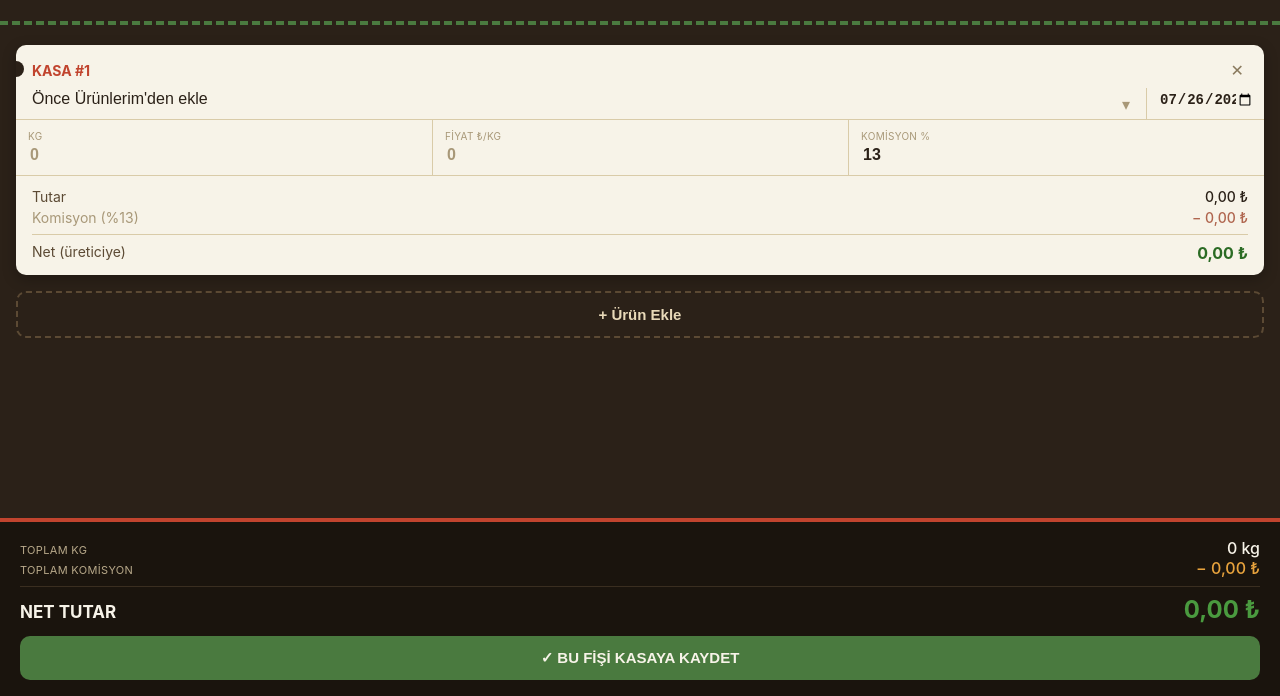
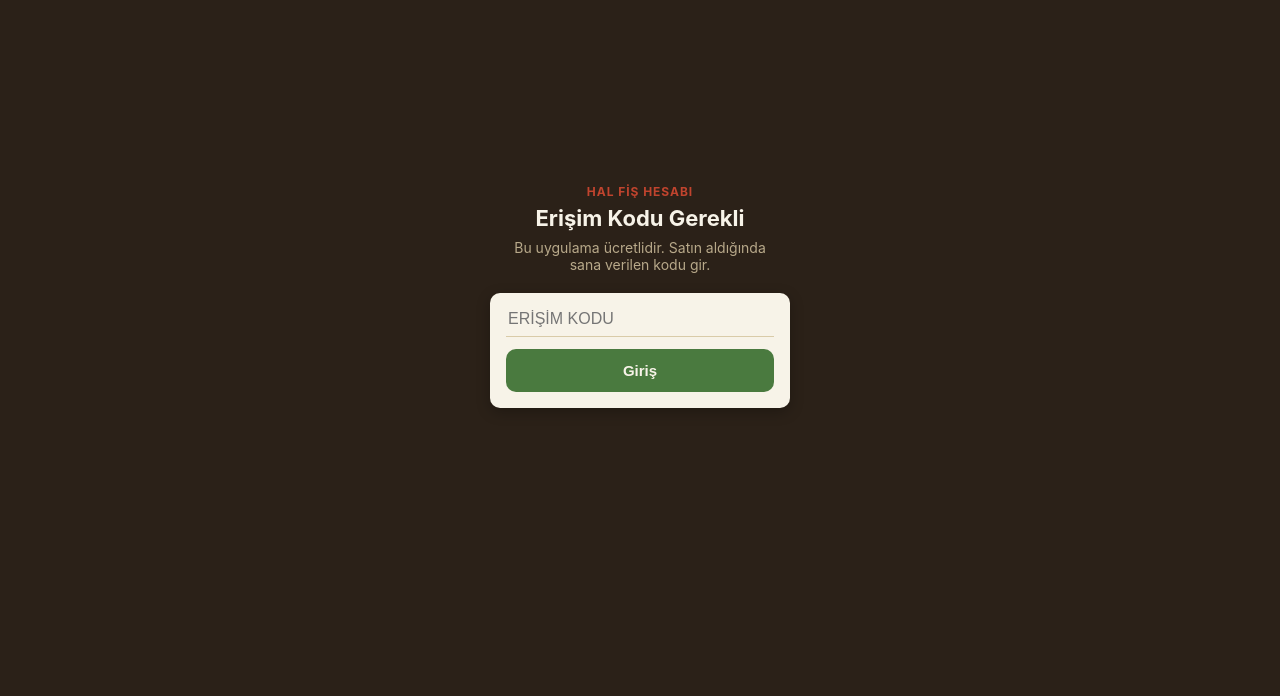
Before and after one commit to dalgicsefa-afk/Hal-hesapp, a plain HTML site: page index.html in a window 1280 px wide. Shown: the part 104-800 px from the top of the page. Drawn offline with Linux system fonts and the light colour scheme.

Commit message:
Update index.html

```diff
--- a/index.html
+++ b/index.html
@@ -178,6 +178,55 @@
     return String(s == null ? "" : s).replace(/[&<>"']/g, function (c) {
       return { "&": "&amp;", "<": "&lt;", ">": "&gt;", '"': "&quot;", "'": "&#39;" }[c];
     });
+  }
+
+  /* ---------- ERISIM KODU ---------- */
+  /* Yeni müşteriye kod vermek için: aşağıdaki listeye tırnak içinde yeni bir kod ekle, virgülle ayır. */
+  var VALID_CODES = ["HAL2026"];
+  var LS_ACCESS = "hal_access_ok";
+
+  function hasAccess() {
+    try { return localStorage.getItem(LS_ACCESS) === "1"; } catch (e) { return false; }
+  }
+  function grantAccess() {
+    try { localStorage.setItem(LS_ACCESS, "1"); } catch (e) {}
+  }
+  function checkCode(input) {
+    var norm = String(input || "").trim().toUpperCase();
+    return VALID_CODES.some(function (c) { return c.toUpperCase() === norm; });
+  }
+
+  var gateError = false;
+
+  function renderGate() {
+    document.getElementById("root").innerHTML =
+      '<div style="min-height:100vh;display:flex;flex-direction:column;align-items:center;justify-content:center;padding:24px;">' +
+        '<div class="eyebrow" style="margin-bottom:6px;">Hal Fiş Hesabı</div>' +
+        '<h1 style="color:#F7F3E8;font-size:22px;margin:0 0 8px;text-align:center;">Erişim Kodu Gerekli</h1>' +
+        '<p style="color:#B8A98A;font-size:14px;text-align:center;margin:0 0 20px;max-width:280px;">Bu uygulama ücretlidir. Satın aldığında sana verilen kodu gir.</p>' +
+        '<div class="card card-pad" style="width:100%;max-width:300px;display:flex;flex-direction:column;gap:12px;">' +
+          '<input id="gateInput" placeholder="Erişim kodu" style="width:100%;background:transparent;border:none;border-bottom:1px solid #D9CBA8;padding-bottom:8px;font-size:16px;color:#2B2118;outline:none;text-transform:uppercase;" autocapitalize="characters">' +
+          (gateError ? '<div style="color:#C1442E;font-size:13px;font-weight:600;">Kod geçersiz, tekrar dene.</div>' : "") +
+          '<button class="btn btn-green" id="gateBtn">Giriş</button>' +
+        "</div>" +
+      "</div>";
+    var btn = document.getElementById("gateBtn");
+    var inp = document.getElementById("gateInput");
+    btn.addEventListener("click", submitGate);
+    inp.addEventListener("keydown", function (e) { if (e.key === "Enter") submitGate(); });
+    inp.focus();
+  }
+
+  function submitGate() {
+    var inp = document.getElementById("gateInput");
+    if (checkCode(inp.value)) {
+      grantAccess();
+      gateError = false;
+      render();
+    } else {
+      gateError = true;
+      renderGate();
+    }
   }
 
   function newRow() { return { id: uid(), urun: "", kg: "", fiyat: "", oran: "13", tarih: todayISO() }; }
@@ -606,7 +655,7 @@
     }
   }
 
-  render();
+  if (hasAccess()) { render(); } else { renderGate(); }
 })();
 </script>
 </body>
```
